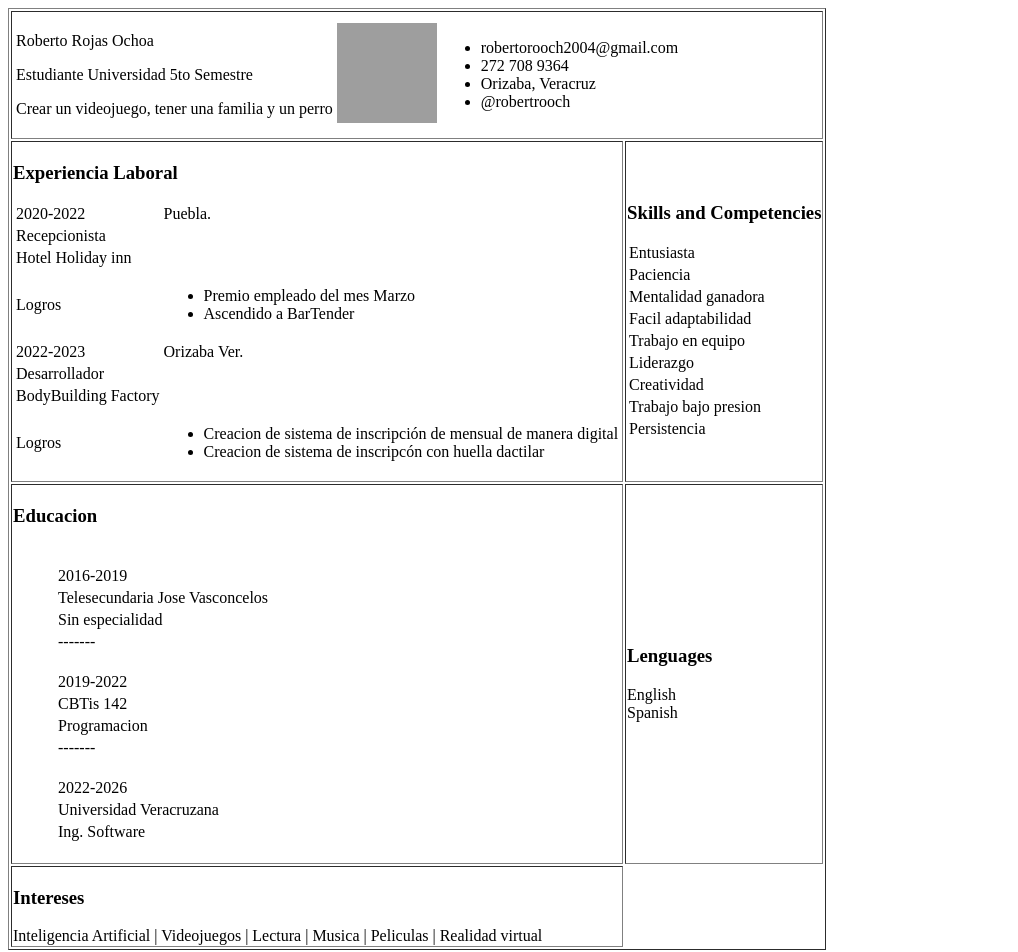
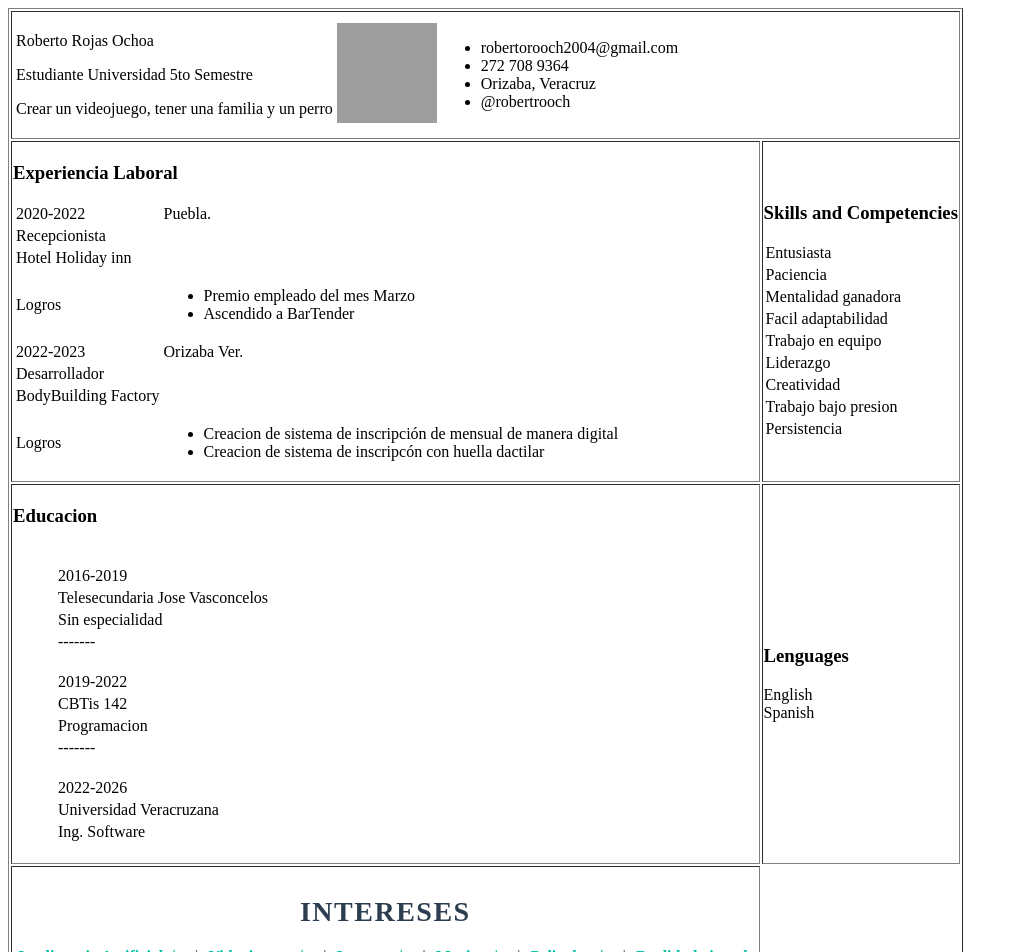
Before and after one commit to robertrooch/robertrooch.github.io, an Angular app: page / in a window 1280 px wide. Shown: the top 952 px of the page, without its empty margins (0-1018 px from the left). Built offline with nearby package versions, Linux system fonts and the light colour scheme; grey boxes are pictures that could not be loaded.

Commit message:
add css to interests

```diff
--- a/src/app/interests/interests.component.css
+++ b/src/app/interests/interests.component.css
@@ -0,0 +1,45 @@
+.interests-container {
+    display: flex;
+    justify-content: center;
+    align-items: center;
+    flex-wrap: wrap;
+    margin-top: 20px;
+    font-size: 16px;
+    font-weight: bold;
+    color: #2c3e50;
+  }
+
+  h3 {
+    font-size: 28px;
+    font-weight: bold;
+    color: #2c3e50;
+    text-align: center;
+    text-transform: uppercase;
+    letter-spacing: 1.5px;
+    margin-bottom: 20px;
+  }
+
+  .interests-container span {
+    margin: 0 5px;
+    color: #00c0a3;
+  }
+
+  .interests-container span::after {
+    content: '|';
+    color: #5d6d7e;
+    margin-left: 5px;
+  }
+
+  .interests-container span:last-child::after {
+    content: '';
+  }
+
+  @media (max-width: 600px) {
+    .interests-container {
+      font-size: 14px;
+    }
+
+    .interests-container span {
+      margin: 0 3px;
+    }
+  }
```
